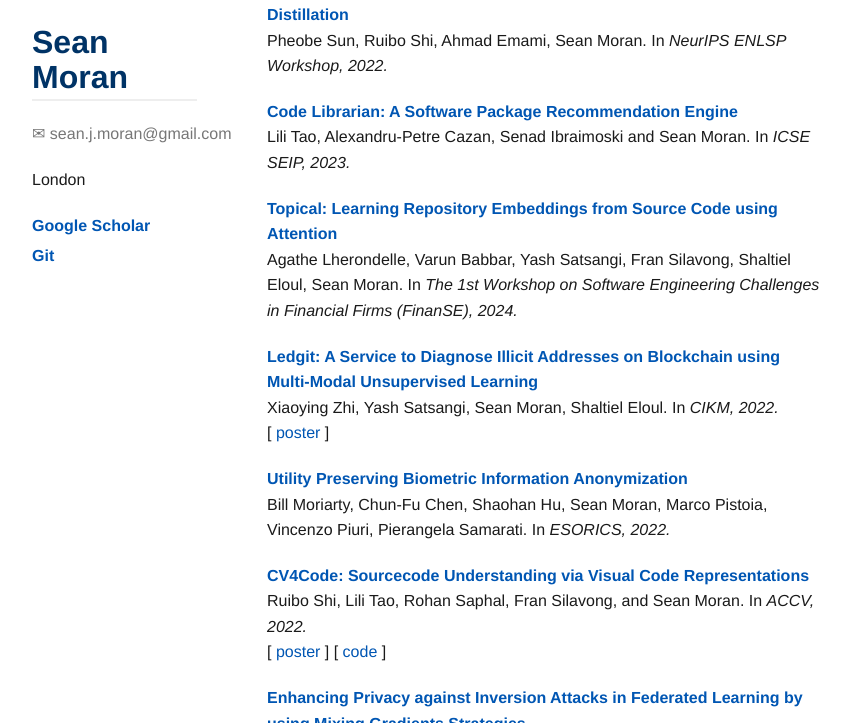
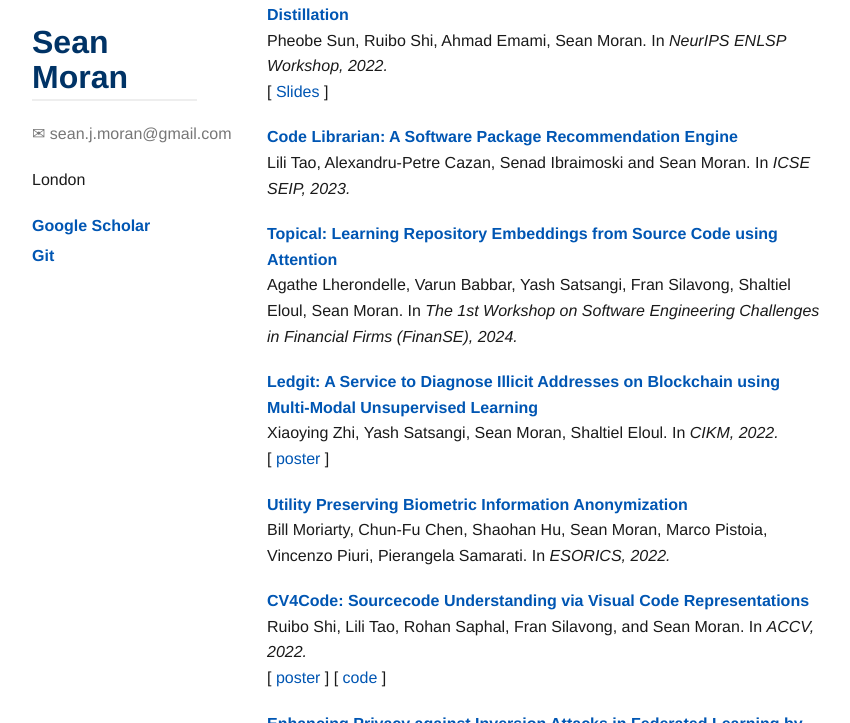
Before and after one commit to sjmoran/sjmoran.github.io, a Jekyll site: the page built from index.md, in a window 1280 px wide and 900 px high, scrolled down 4618 px, cut to the strip 177-900 px from the top of the window. Shown: the whole strip, without its empty margins (8-858 px from the left). Built offline with Jekyll 4.4.1, drawn with Linux system fonts in a browser that asks for light colours.

Commit message:
Update full-publications.html

```diff
--- a/_includes/full-publications.html
+++ b/_includes/full-publications.html
@@ -61,7 +61,8 @@
 
 <p><strong><a target="_blank" href="https://neurips2022-enlsp.github.io/papers/paper_16.pdf">Towards Data Efficient and Robust Speech Representation Model Distillation</a></strong><br />
 Pheobe Sun, Ruibo Shi, Ahmad Emami, Sean Moran.
-In <em>NeurIPS ENLSP Workshop, 2022.</em></p>
+In <em>NeurIPS ENLSP Workshop, 2022.</em><br />
+[ <a target="_blank" href="https://nips.cc/virtual/2022/59434">Slides</a> ]</p>
 
 <p><strong><a target="_blank" href="http://arxiv.org/abs/2210.05406">Code Librarian: A Software Package Recommendation Engine</a></strong><br />
 Lili Tao, Alexandru-Petre Cazan, Senad Ibraimoski and Sean Moran.
```
